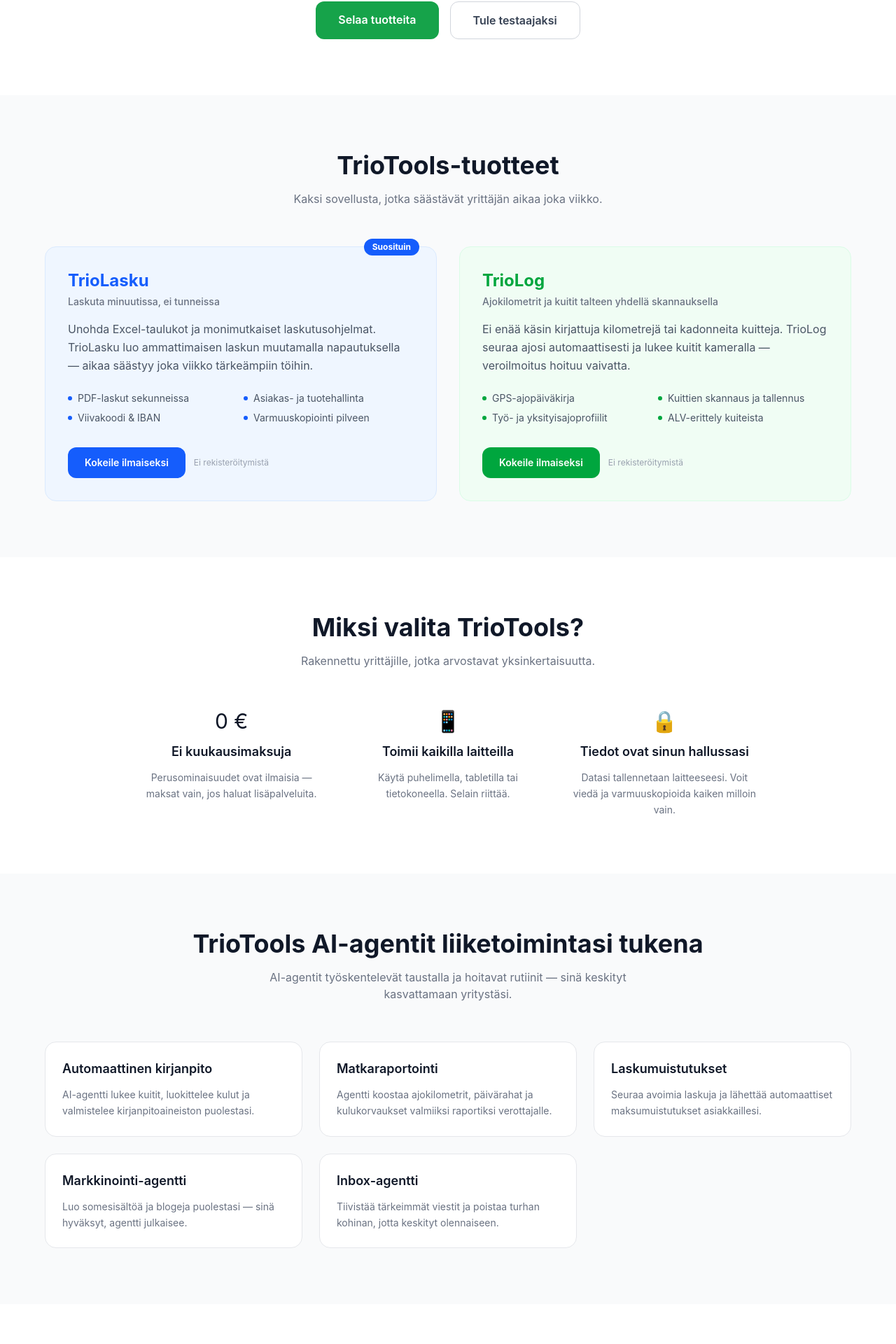
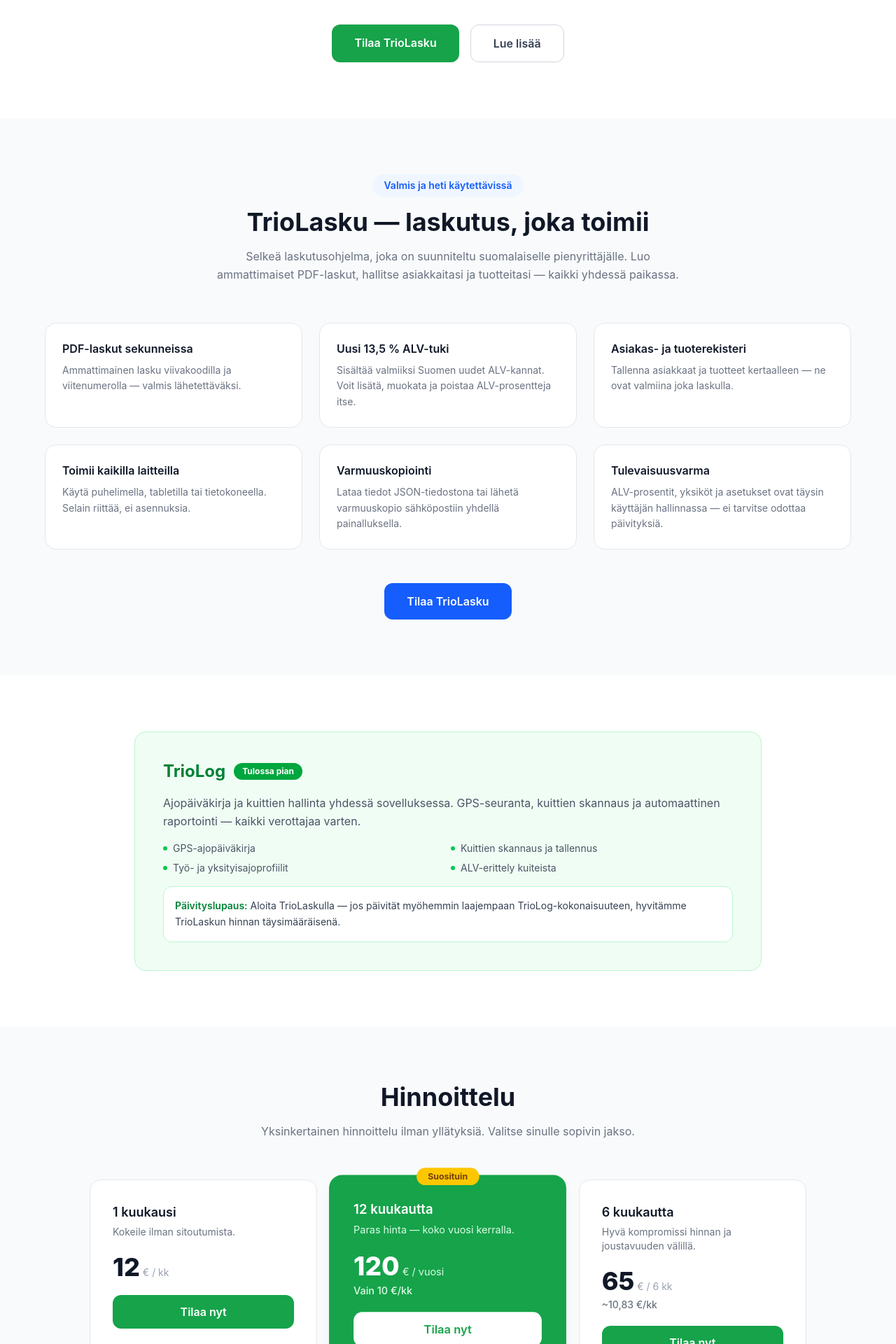
Before and after one commit to LeeviJ/trio-web, a React (Vite) app: page / in a window 1280 px wide. Shown: the part 445-2365 px from the top of the page at 70% size. Built offline with nearby package versions, Linux system fonts and the light colour scheme.

Commit message:
Final UI: Marketing cleanup, pricing tiers, and VAT flexibility highlights
Co-Authored-By: Claude Opus 4.5 <noreply@anthropic.com>

```diff
--- a/src/App.jsx
+++ b/src/App.jsx
@@ -1,8 +1,7 @@
 import Hero from './components/Hero'
 import Products from './components/Products'
-import AgentServices from './components/AgentServices'
 import Pricing from './components/Pricing'
-import BetaTesters from './components/BetaTesters'
+import OrderForm from './components/OrderForm'
 import Footer from './components/Footer'
 
 export default function App() {
@@ -14,25 +13,23 @@ export default function App() {
             <span className="text-primary">Trio</span>Tools
           </span>
           <div className="hidden sm:flex gap-8 text-sm font-medium text-gray-600">
-            <a href="#products" className="hover:text-gray-900 transition-colors">Tuotteet</a>
-            <a href="#services" className="hover:text-gray-900 transition-colors">Palvelut</a>
-            <a href="#testers" className="hover:text-gray-900 transition-colors">Testaa</a>
+            <a href="#triolasku" className="hover:text-gray-900 transition-colors">TrioLasku</a>
             <a href="#pricing" className="hover:text-gray-900 transition-colors">Hinnoittelu</a>
+            <a href="#order" className="hover:text-gray-900 transition-colors">Tilaa</a>
           </div>
           <a
-            href="#products"
+            href="#order"
             className="bg-primary hover:bg-primary-dark text-white text-sm font-medium px-4 py-2 rounded-lg transition-colors"
           >
-            Tutustu tuotteisiin
+            Tilaa nyt
           </a>
         </div>
       </nav>
 
       <Hero />
       <Products />
-      <AgentServices />
-      <BetaTesters />
       <Pricing />
+      <OrderForm />
       <Footer />
     </div>
   )
--- a/src/components/Hero.jsx
+++ b/src/components/Hero.jsx
@@ -2,29 +2,31 @@ export default function Hero() {
   return (
     <section className="pt-32 pb-20 px-6">
       <div className="max-w-4xl mx-auto text-center space-y-6">
-        <div className="inline-block bg-green-50 text-primary text-sm font-semibold px-4 py-1.5 rounded-full mb-2">
-          Ohjelmistot pienyrittäjille
+        <div className="inline-block bg-blue-50 text-blue-600 text-sm font-semibold px-4 py-1.5 rounded-full mb-2">
+          Laskutusohjelma pienyrittäjille
         </div>
         <h1 className="text-5xl sm:text-6xl font-extrabold tracking-tight leading-tight">
-          <span className="text-primary">TrioTools</span> — yrittäjän{' '}
-          <span className="text-primary">työkalupakki</span>
+          Laskuta{' '}
+          <span className="text-primary">ammattimaisesti</span>,{' '}
+          aloita heti
         </h1>
         <p className="text-lg sm:text-xl text-gray-500 max-w-2xl mx-auto leading-relaxed">
-          TrioTools-tuoteperhe automatisoi laskutuksen, ajopäiväkirjan ja
-          kuitinhallinnan — sinä keskityt olennaiseen.
+          TrioLasku luo PDF-laskut viivakoodeineen muutamalla napautuksella.
+          Tukee uutta 13,5&nbsp;% ALV-kantaa ja käyttäjä hallitsee ALV-prosentit itse
+          — ohjelma on valmis tuleviin veromuutoksiin.
         </p>
         <div className="flex flex-col sm:flex-row gap-4 justify-center pt-4">
           <a
-            href="#products"
+            href="#order"
             className="bg-primary hover:bg-primary-dark text-white font-semibold px-8 py-3.5 rounded-xl transition-colors text-base"
           >
-            Selaa tuotteita
+            Tilaa TrioLasku
           </a>
           <a
-            href="#testers"
+            href="#triolasku"
             className="border border-gray-300 hover:border-gray-400 text-gray-700 font-semibold px-8 py-3.5 rounded-xl transition-colors text-base"
           >
-            Tule testaajaksi
+            Lue lisää
           </a>
         </div>
       </div>
--- /dev/null
+++ b/src/components/OrderForm.jsx
@@ -0,0 +1,124 @@
+import { useState } from 'react'
+
+const periods = [
+  { value: '12', label: '12 kuukautta — 120 €', price: '120 €' },
+  { value: '6', label: '6 kuukautta — 65 €', price: '65 €' },
+  { value: '1', label: '1 kuukausi — 12 €', price: '12 €' },
+]
+
+export default function OrderForm() {
+  const [form, setForm] = useState({ name: '', email: '', period: '12' })
+  const [submitted, setSubmitted] = useState(false)
+
+  const handleChange = (e) => {
+    setForm((prev) => ({ ...prev, [e.target.name]: e.target.value }))
+  }
+
+  const handleSubmit = (e) => {
+    e.preventDefault()
+    setSubmitted(true)
+  }
+
+  const selectedPeriod = periods.find((p) => p.value === form.period)
+
+  if (submitted) {
+    return (
+      <section id="order" className="py-20 px-6">
+        <div className="max-w-lg mx-auto text-center space-y-4">
+          <div className="w-16 h-16 bg-green-100 text-green-600 rounded-full flex items-center justify-center mx-auto text-2xl font-bold">
+            ✓
+          </div>
+          <h2 className="text-2xl font-bold">Kiitos tilauksestasi!</h2>
+          <p className="text-gray-500 leading-relaxed">
+            Olemme vastaanottaneet tilauksesi. Lähetämme ohjeet sähköpostiisi{' '}
+            <span className="font-medium text-gray-700">{form.email}</span> mahdollisimman pian.
+          </p>
+        </div>
+      </section>
+    )
+  }
+
+  return (
+    <section id="order" className="py-20 px-6">
+      <div className="max-w-lg mx-auto">
+        <div className="text-center mb-10">
+          <h2 className="text-3xl sm:text-4xl font-bold mb-4">Tilaa TrioLasku</h2>
+          <p className="text-gray-500 leading-relaxed">
+            Täytä tietosi ja valitse tilausjakso. Otamme sinuun yhteyttä sähköpostitse.
+          </p>
+        </div>
+
+        <form onSubmit={handleSubmit} className="bg-white border border-gray-200 rounded-2xl p-8 space-y-6">
+          <div className="space-y-2">
+            <label htmlFor="order-name" className="block text-sm font-medium text-gray-700">
+              Nimi
+            </label>
+            <input
+              id="order-name"
+              name="name"
+              type="text"
+              required
+              value={form.name}
+              onChange={handleChange}
+              placeholder="Matti Meikäläinen"
+              className="w-full border border-gray-300 rounded-xl px-4 py-3 text-sm focus:outline-none focus:ring-2 focus:ring-primary focus:border-transparent"
+            />
+          </div>
+
+          <div className="space-y-2">
+            <label htmlFor="order-email" className="block text-sm font-medium text-gray-700">
+              Sähköposti
+            </label>
+            <input
+              id="order-email"
+              name="email"
+              type="email"
+              required
+              value={form.email}
+              onChange={handleChange}
+              placeholder="matti@yritys.fi"
+              className="w-full border border-gray-300 rounded-xl px-4 py-3 text-sm focus:outline-none focus:ring-2 focus:ring-primary focus:border-transparent"
+            />
+          </div>
+
+          <div className="space-y-2">
+            <label className="block text-sm font-medium text-gray-700">Tilausjakso</label>
+            <div className="space-y-2">
+              {periods.map((p) => (
+                <label
+                  key={p.value}
+                  className={`flex items-center gap-3 border rounded-xl px-4 py-3 cursor-pointer transition-colors ${
+                    form.period === p.value
+                      ? 'border-primary bg-green-50'
+                      : 'border-gray-200 hover:border-gray-300'
+                  }`}
+                >
+                  <input
+                    type="radio"
+                    name="period"
+                    value={p.value}
+                    checked={form.period === p.value}
+                    onChange={handleChange}
+                    className="accent-primary"
+                  />
+                  <span className="text-sm font-medium text-gray-700">{p.label}</span>
+                </label>
+              ))}
+            </div>
+          </div>
+
+          <button
+            type="submit"
+            className="w-full bg-primary hover:bg-primary-dark text-white font-semibold py-3.5 rounded-xl transition-colors text-base"
+          >
+            Tilaa — {selectedPeriod.price}
+          </button>
+
+          <p className="text-xs text-gray-400 text-center">
+            Hinnat ALV 0 % — pienyritystoiminta (AVL 3 §)
+          </p>
+        </form>
+      </div>
+    </section>
+  )
+}
--- a/src/components/Pricing.jsx
+++ b/src/components/Pricing.jsx
@@ -1,77 +1,112 @@
 const plans = [
   {
-    name: 'Perusversio',
-    price: null,
-    description: 'Paikallinen tallennus selaimessa.',
-    features: ['TrioLasku — laskujen luonti', 'TrioLog — ajopäiväkirja ja kuitit', 'Paikallinen tallennus laitteellesi', 'Ei aikarajaa'],
-    cta: 'Aloita nyt',
+    name: '1 kuukausi',
+    price: '12',
+    period: '€ / kk',
+    description: 'Kokeile ilman sitoutumista.',
     highlighted: false,
   },
   {
-    name: 'Täysi työkalupakki',
-    price: '9',
-    period: '/ kk',
-    description: 'Sisältää pilvivarmuuskopiot, AI-agentit ja kuitinlukijan rajattoman käytön.',
-    features: ['Kaikki ilmaiset ominaisuudet', 'AI-agenttipalvelut', 'Automaattiset sähköpostivarmuuskopiot', 'Prioriteettituki'],
-    cta: 'Valitse Ammattilainen',
+    name: '12 kuukautta',
+    price: '120',
+    period: '€ / vuosi',
+    perMonth: 'Vain 10 €/kk',
+    badge: 'Suosituin',
+    description: 'Paras hinta — koko vuosi kerralla.',
     highlighted: true,
   },
+  {
+    name: '6 kuukautta',
+    price: '65',
+    period: '€ / 6 kk',
+    perMonth: '~10,83 €/kk',
+    description: 'Hyvä kompromissi hinnan ja joustavuuden välillä.',
+    highlighted: false,
+  },
+]
+
+const features = [
+  'TrioLasku — PDF-laskut viivakoodilla',
+  'Uusi 13,5 % ALV-tuki',
+  'Asiakas- ja tuoterekisteri',
+  'Varmuuskopiointi (JSON + sähköposti)',
+  'Toimii kaikilla laitteilla',
+  'Käyttäjän hallitsemat ALV-prosentit ja yksiköt',
 ]
 
 export default function Pricing() {
   return (
     <section id="pricing" className="py-20 px-6 bg-gray-50">
-      <div className="max-w-4xl mx-auto">
-        <h2 className="text-3xl sm:text-4xl font-bold text-center mb-4">Hinnoittelu</h2>
-        <p className="text-gray-500 text-center mb-14 max-w-xl mx-auto">
-          Yksinkertainen hinnoittelu ilman yllätyksiä.
-        </p>
-        <div className="grid sm:grid-cols-2 gap-8">
+      <div className="max-w-5xl mx-auto">
+        <div className="text-center mb-14">
+          <h2 className="text-3xl sm:text-4xl font-bold mb-4">Hinnoittelu</h2>
+          <p className="text-gray-500 max-w-xl mx-auto leading-relaxed">
+            Yksinkertainen hinnoittelu ilman yllätyksiä. Valitse sinulle sopivin jakso.
+          </p>
+        </div>
+
+        <div className="grid sm:grid-cols-3 gap-6 mb-10">
           {plans.map((plan) => (
             <div
               key={plan.name}
-              className={`rounded-2xl p-8 space-y-6 ${
+              className={`rounded-2xl p-8 space-y-5 relative ${
                 plan.highlighted
-                  ? 'bg-primary text-white ring-2 ring-primary'
+                  ? 'bg-primary text-white ring-2 ring-primary shadow-lg scale-[1.03]'
                   : 'bg-white border border-gray-200'
               }`}
             >
+              {plan.badge && (
+                <div className="absolute -top-3 left-1/2 -translate-x-1/2 bg-yellow-400 text-yellow-900 text-xs font-bold px-4 py-1 rounded-full">
+                  {plan.badge}
+                </div>
+              )}
               <div>
                 <h3 className="text-lg font-semibold">{plan.name}</h3>
                 <p className={`text-sm mt-1 ${plan.highlighted ? 'text-green-100' : 'text-gray-500'}`}>
                   {plan.description}
                 </p>
               </div>
-              {plan.price ? (
+              <div>
                 <div className="flex items-baseline gap-1">
-                  <span className="text-4xl font-extrabold">{plan.price} €</span>
+                  <span className="text-4xl font-extrabold">{plan.price}</span>
                   <span className={`text-sm ${plan.highlighted ? 'text-green-100' : 'text-gray-400'}`}>
                     {plan.period}
                   </span>
                 </div>
-              ) : (
-                <div className="text-4xl font-extrabold">0 €</div>
-              )}
-              <ul className="space-y-2">
-                {plan.features.map((f) => (
-                  <li key={f} className={`text-sm flex items-center gap-2 ${plan.highlighted ? 'text-green-50' : 'text-gray-600'}`}>
-                    <span>✓</span> {f}
-                  </li>
-                ))}
-              </ul>
+                {plan.perMonth && (
+                  <p className={`text-sm mt-1 font-medium ${plan.highlighted ? 'text-green-100' : 'text-gray-500'}`}>
+                    {plan.perMonth}
+                  </p>
+                )}
+              </div>
               <a
-                href={plan.highlighted ? '#' : '#testers'}
+                href="#order"
                 className={`block text-center font-semibold py-3 rounded-xl transition-colors ${
                   plan.highlighted
                     ? 'bg-white text-primary hover:bg-green-50'
                     : 'bg-primary text-white hover:bg-primary-dark'
                 }`}
               >
-                {plan.cta}
+                Tilaa nyt
               </a>
             </div>
           ))}
         </div>
+
+        <div className="bg-white border border-gray-200 rounded-2xl p-8 max-w-2xl mx-auto">
+          <h3 className="font-semibold text-gray-900 mb-4 text-center">Kaikki tilaukset sisältävät</h3>
+          <ul className="grid sm:grid-cols-2 gap-3">
+            {features.map((f) => (
+              <li key={f} className="text-sm text-gray-600 flex items-center gap-2">
+                <span className="text-primary font-bold">✓</span> {f}
+              </li>
+            ))}
+          </ul>
+        </div>
+
+        <p className="text-center text-sm text-gray-400 mt-8">
+          Hinnat ALV 0 % — pienyritystoiminta (AVL 3 §)
+        </p>
       </div>
     </section>
   )
--- a/src/components/Products.jsx
+++ b/src/components/Products.jsx
@@ -1,120 +1,112 @@
-const products = [
+const triolaskuFeatures = [
   {
-    name: 'TrioLasku',
-    tagline: 'Laskuta minuutissa, ei tunneissa',
-    description:
-      'Unohda Excel-taulukot ja monimutkaiset laskutusohjelmat. TrioLasku luo ammattimaisen laskun muutamalla napautuksella — aikaa säästyy joka viikko tärkeämpiin töihin.',
-    features: ['PDF-laskut sekunneissa', 'Asiakas- ja tuotehallinta', 'Viivakoodi & IBAN', 'Varmuuskopiointi pilveen'],
-    color: 'bg-blue-50',
-    accent: 'text-blue-600',
-    border: 'border-blue-100',
-    badge: 'Suosituin',
-    badgeBg: 'bg-blue-600',
-    ctaText: 'Kokeile ilmaiseksi',
-    ctaBg: 'bg-blue-600 hover:bg-blue-700',
-    ctaUrl: 'https://trio-lasku.netlify.app',
+    title: 'PDF-laskut sekunneissa',
+    description: 'Ammattimainen lasku viivakoodilla ja viitenumerolla — valmis lähetettäväksi.',
   },
   {
-    name: 'TrioLog',
-    tagline: 'Ajokilometrit ja kuitit talteen yhdellä skannauksella',
-    description:
-      'Ei enää käsin kirjattuja kilometrejä tai kadonneita kuitteja. TrioLog seuraa ajosi automaattisesti ja lukee kuitit kameralla — veroilmoitus hoituu vaivatta.',
-    features: ['GPS-ajopäiväkirja', 'Kuittien skannaus ja tallennus', 'Työ- ja yksityisajoprofiilit', 'ALV-erittely kuiteista'],
-    color: 'bg-green-50',
-    accent: 'text-green-600',
-    border: 'border-green-100',
-    badge: null,
-    badgeBg: null,
-    ctaText: 'Kokeile ilmaiseksi',
-    ctaBg: 'bg-green-600 hover:bg-green-700',
-    ctaUrl: 'https://triolog.netlify.app',
+    title: 'Uusi 13,5 % ALV-tuki',
+    description: 'Sisältää valmiiksi Suomen uudet ALV-kannat. Voit lisätä, muokata ja poistaa ALV-prosentteja itse.',
+  },
+  {
+    title: 'Asiakas- ja tuoterekisteri',
+    description: 'Tallenna asiakkaat ja tuotteet kertaalleen — ne ovat valmiina joka laskulla.',
+  },
+  {
+    title: 'Toimii kaikilla laitteilla',
+    description: 'Käytä puhelimella, tabletilla tai tietokoneella. Selain riittää, ei asennuksia.',
+  },
+  {
+    title: 'Varmuuskopiointi',
+    description: 'Lataa tiedot JSON-tiedostona tai lähetä varmuuskopio sähköpostiin yhdellä painalluksella.',
+  },
+  {
+    title: 'Tulevaisuusvarma',
+    description: 'ALV-prosentit, yksiköt ja asetukset ovat täysin käyttäjän hallinnassa — ei tarvitse odottaa päivityksiä.',
   },
 ]
 
-const reasons = [
-  {
-    icon: '0 €',
-    title: 'Ei kuukausimaksuja',
-    description: 'Perusominaisuudet ovat ilmaisia — maksat vain, jos haluat lisäpalveluita.',
-  },
-  {
-    icon: '📱',
-    title: 'Toimii kaikilla laitteilla',
-    description: 'Käytä puhelimella, tabletilla tai tietokoneella. Selain riittää.',
-  },
-  {
-    icon: '🔒',
-    title: 'Tiedot ovat sinun hallussasi',
-    description: 'Datasi tallennetaan laitteeseesi. Voit viedä ja varmuuskopioida kaiken milloin vain.',
-  },
+const triologFeatures = [
+  'GPS-ajopäiväkirja',
+  'Kuittien skannaus ja tallennus',
+  'Työ- ja yksityisajoprofiilit',
+  'ALV-erittely kuiteista',
 ]
 
 export default function Products() {
   return (
     <>
-      <section id="products" className="py-20 px-6 bg-gray-50">
+      {/* TrioLasku – Flagship */}
+      <section id="triolasku" className="py-20 px-6 bg-gray-50">
         <div className="max-w-6xl mx-auto">
-          <h2 className="text-3xl sm:text-4xl font-bold text-center mb-4">TrioTools-tuotteet</h2>
-          <p className="text-gray-500 text-center mb-14 max-w-xl mx-auto">
-            Kaksi sovellusta, jotka säästävät yrittäjän aikaa joka viikko.
-          </p>
-          <div className="grid md:grid-cols-2 gap-8">
-            {products.map((p) => (
+          <div className="text-center mb-14">
+            <div className="inline-block bg-blue-50 text-blue-600 text-sm font-semibold px-4 py-1.5 rounded-full mb-4">
+              Valmis ja heti käytettävissä
+            </div>
+            <h2 className="text-3xl sm:text-4xl font-bold mb-4">
+              TrioLasku — laskutus, joka toimii
+            </h2>
+            <p className="text-gray-500 max-w-2xl mx-auto leading-relaxed">
+              Selkeä laskutusohjelma, joka on suunniteltu suomalaiselle pienyrittäjälle.
+              Luo ammattimaiset PDF-laskut, hallitse asiakkaitasi ja tuotteitasi — kaikki yhdessä paikassa.
+            </p>
+          </div>
+
+          <div className="grid sm:grid-cols-2 lg:grid-cols-3 gap-6 mb-12">
+            {triolaskuFeatures.map((f) => (
               <div
-                key={p.name}
-                className={`${p.color} border ${p.border} rounded-2xl p-8 space-y-4 flex flex-col relative`}
+                key={f.title}
+                className="bg-white border border-gray-200 rounded-2xl p-6 space-y-2 hover:shadow-md transition-shadow"
               >
-                {p.badge && (
-                  <span className={`absolute -top-3 right-6 ${p.badgeBg} text-white text-xs font-bold px-3 py-1 rounded-full`}>
-                    {p.badge}
+                <h3 className="font-semibold text-gray-900">{f.title}</h3>
+                <p className="text-sm text-gray-500 leading-relaxed">{f.description}</p>
+              </div>
+            ))}
+          </div>
+
+          <div className="text-center">
+            <a
+              href="#order"
+              className="inline-block bg-blue-600 hover:bg-blue-700 text-white font-semibold px-8 py-3.5 rounded-xl transition-colors text-base"
+            >
+              Tilaa TrioLasku
+            </a>
+          </div>
+        </div>
+      </section>
+
+      {/* TrioLog – Coming soon */}
+      <section className="py-20 px-6">
+        <div className="max-w-4xl mx-auto">
+          <div className="bg-green-50 border border-green-200 rounded-2xl p-8 sm:p-10">
+            <div className="flex flex-col sm:flex-row sm:items-start gap-6">
+              <div className="flex-1 space-y-4">
+                <div className="flex items-center gap-3">
+                  <h3 className="text-2xl font-bold text-green-700">TrioLog</h3>
+                  <span className="bg-green-600 text-white text-xs font-bold px-3 py-1 rounded-full">
+                    Tulossa pian
                   </span>
-                )}
-                <div>
-                  <h3 className={`text-2xl font-bold ${p.accent}`}>{p.name}</h3>
-                  <p className="text-sm font-medium text-gray-500 mt-1">{p.tagline}</p>
                 </div>
-                <p className="text-gray-600 leading-relaxed">{p.description}</p>
-                <ul className="grid grid-cols-2 gap-2 pt-2">
-                  {p.features.map((f) => (
+                <p className="text-gray-600 leading-relaxed">
+                  Ajopäiväkirja ja kuittien hallinta yhdessä sovelluksessa.
+                  GPS-seuranta, kuittien skannaus ja automaattinen raportointi — kaikki verottajaa varten.
+                </p>
+                <ul className="grid grid-cols-2 gap-2">
+                  {triologFeatures.map((f) => (
                     <li key={f} className="text-sm text-gray-600 flex items-center gap-2">
-                      <span className={`w-1.5 h-1.5 rounded-full ${p.accent.replace('text-', 'bg-')}`} />
+                      <span className="w-1.5 h-1.5 rounded-full bg-green-500" />
                       {f}
                     </li>
                   ))}
                 </ul>
-                <div className="pt-4 mt-auto flex items-center gap-3">
-                  <a
-                    href={p.ctaUrl}
-                    target="_blank"
-                    rel="noopener noreferrer"
-                    className={`inline-block ${p.ctaBg} text-white font-semibold px-6 py-3 rounded-xl transition-colors text-sm`}
-                  >
-                    {p.ctaText}
-                  </a>
-                  <span className="text-xs text-gray-400">Ei rekisteröitymistä</span>
+                <div className="bg-white border border-green-200 rounded-xl p-4 mt-4">
+                  <p className="text-sm text-gray-700 leading-relaxed">
+                    <span className="font-semibold text-green-700">Päivityslupaus:</span>{' '}
+                    Aloita TrioLaskulla — jos päivität myöhemmin laajempaan TrioLog-kokonaisuuteen,
+                    hyvitämme TrioLaskun hinnan täysimääräisenä.
+                  </p>
                 </div>
               </div>
-            ))}
-          </div>
-        </div>
-      </section>
-
-      <section className="py-20 px-6">
-        <div className="max-w-4xl mx-auto">
-          <h2 className="text-3xl sm:text-4xl font-bold text-center mb-4">
-            Miksi valita TrioTools?
-          </h2>
-          <p className="text-gray-500 text-center mb-14 max-w-xl mx-auto">
-            Rakennettu yrittäjille, jotka arvostavat yksinkertaisuutta.
-          </p>
-          <div className="grid sm:grid-cols-3 gap-8">
-            {reasons.map((r) => (
-              <div key={r.title} className="text-center space-y-3">
-                <div className="text-3xl">{r.icon}</div>
-                <h3 className="text-lg font-semibold">{r.title}</h3>
-                <p className="text-gray-500 text-sm leading-relaxed">{r.description}</p>
-              </div>
-            ))}
+            </div>
           </div>
         </div>
       </section>
```
